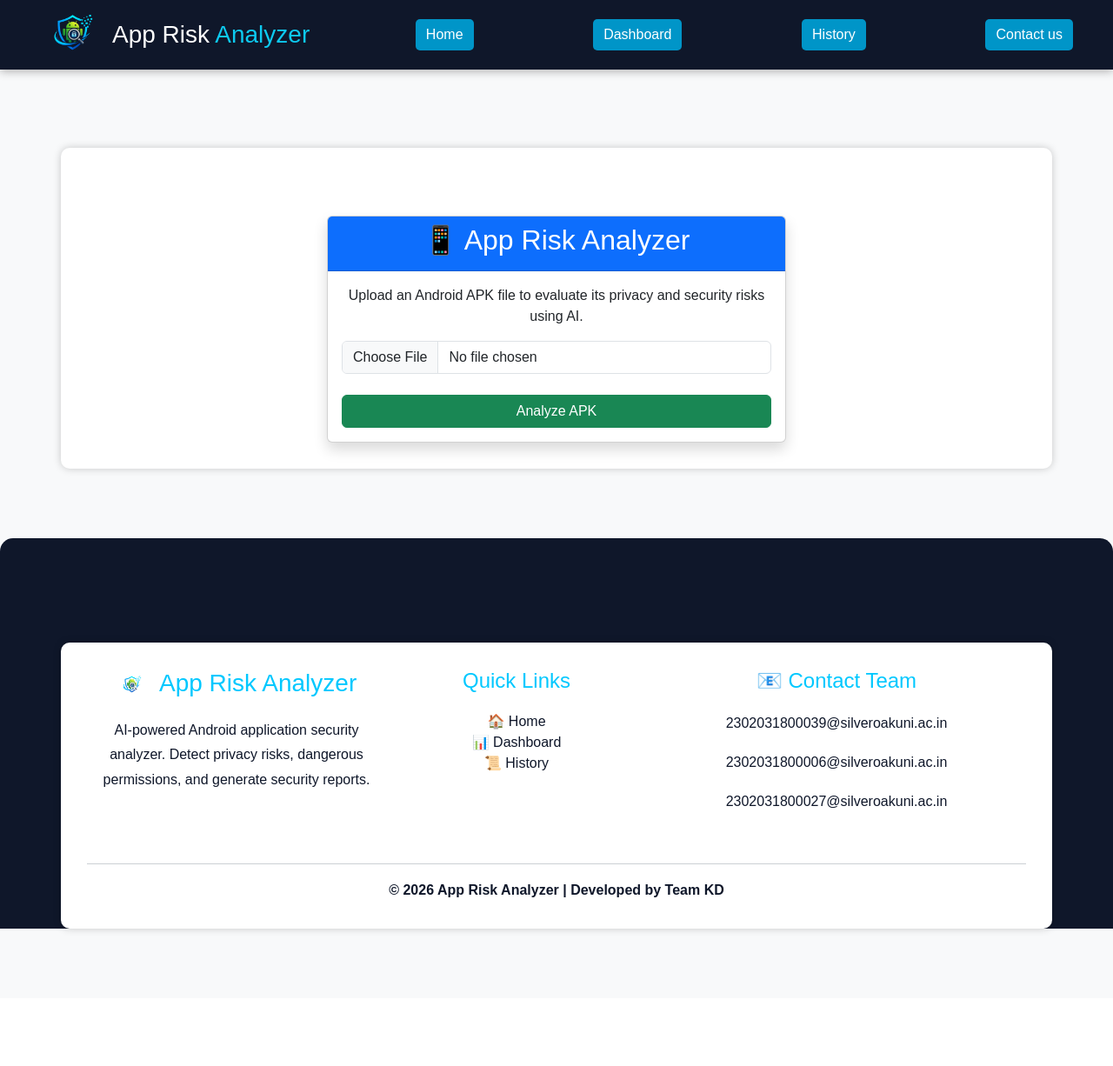
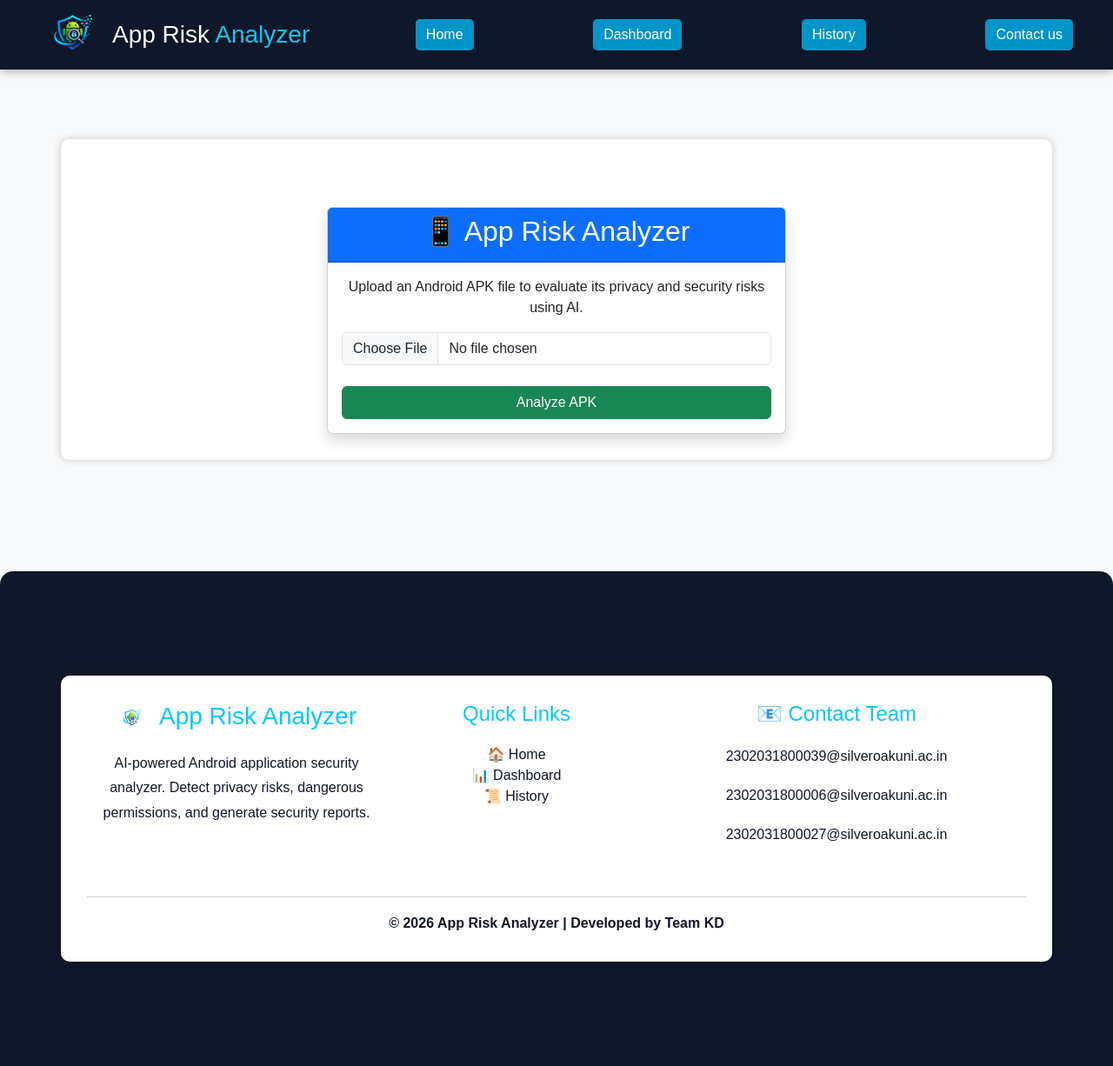
Before and after one commit to kDm1515/App-Risk-Analyzer, a Flask app: page / in a window 1280 px wide. Shown: the whole page at 87% size. Before the commit the page ends 1073 px from the top, so only its background shows below. Run offline with Flask 3, Linux system fonts and the light colour scheme.

Commit message:
Updated css

```diff
--- a/static/css/style.css
+++ b/static/css/style.css
@@ -1,11 +1,21 @@
+html,
 body{
-    font-family: Arial, sans-serif;
+    height:100%;
+    margin:0;
+    padding:0;
+}
+
+body{
+    min-height:100vh;
+    display:flex;
+    flex-direction:column;
+    padding-top:80px;
+    font-family:Arial,sans-serif;
     background:#f4f4f4;
-    padding-top: 90px;
 }
 
 .container{
-    width:500vh;
+    width:1200px;
     margin:80px auto;
     background:white;
     padding:30px;
@@ -75,8 +85,6 @@ button:hover{
     color:white;
     padding:40px 30px;
     border-radius:15px 15px 0 0;
-    margin-bottom : 0;
-    padding-bottom : 0;
 }
 
 .footer h3,
--- a/templates/index.html
+++ b/templates/index.html
@@ -11,6 +11,7 @@
 </head>
 
 <body class="bg-light">
+<main>
 <header>
     <div class="header">
         <div class="d-flex align-items-center ms-3">
@@ -98,6 +99,8 @@
 
 </div>
 
+</main>
+
 <footer class="footer mt-5">
     <div class="container">
         <div class="row">
```
